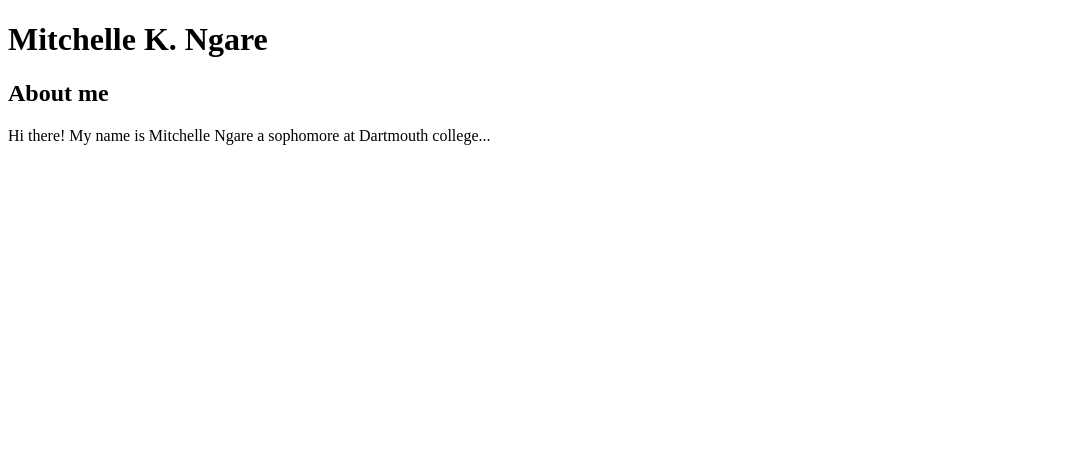
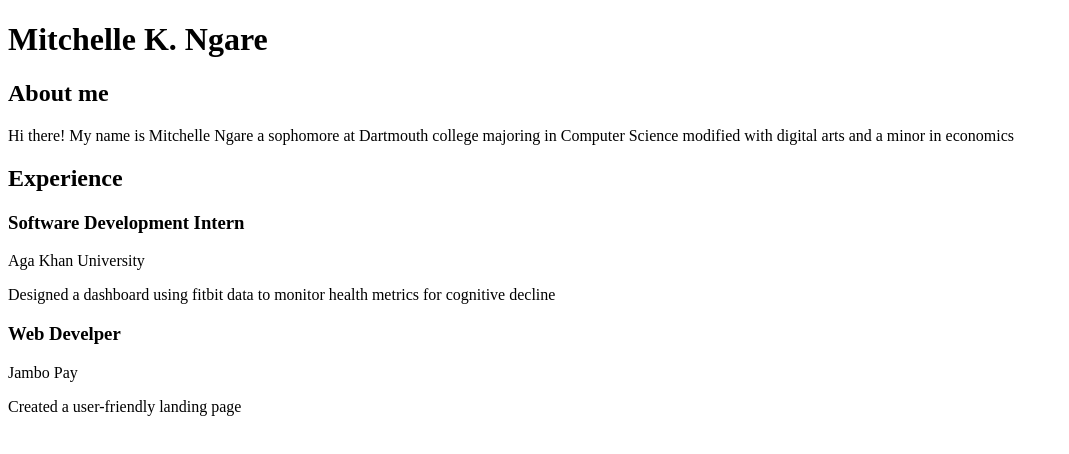
Before and after one commit to Mitchellengare/mitchellengare.me, a plain HTML site: page index.html in a window 1280 px wide. Shown: the whole page, without its empty margins (0-1069 px from the left). Drawn offline with Linux system fonts and the light colour scheme.

Commit message:
Update index.html

```diff
--- a/index.html
+++ b/index.html
@@ -5,6 +5,12 @@
     </head>
     <body>
         <h2> About me </h2>
-        <p> Hi there! My name is Mitchelle Ngare a sophomore at Dartmouth college...  </p>
+        <p style="align-content: center;"> Hi there! My name is Mitchelle Ngare a sophomore at Dartmouth college majoring in Computer Science modified
+             with digital arts and a minor in economics </p>
+        <h2> Experience</h2>
+        <p><h3> Software Development Intern</h3> Aga Khan University</p>
+        <p> Designed a dashboard using fitbit data to monitor health metrics for cognitive decline</p>
+        <p><h3> Web Develper</h3> Jambo Pay</p>
+        <p> Created a user-friendly landing page </p>
     </body>
 </html>
```
